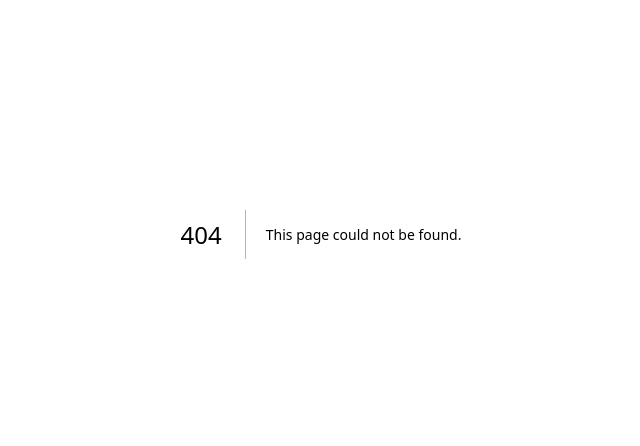
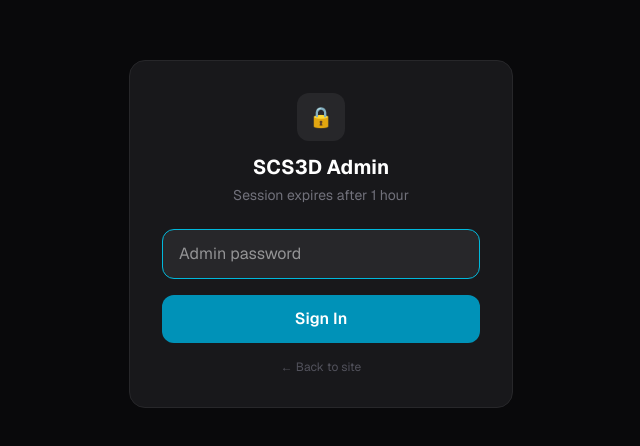
Before and after one commit to scs110110110-commits/scs3d-platform, a Next.js app: page /admin/login in a window 1280 px wide. Before the commit this address had no page. Shown: the part 166-612 px from the top of the page, without its empty margins (319-959 px from the left). Built offline with nearby package versions, Linux system fonts and the light colour scheme.

Commit message:
Replace Basic Auth with JWT session login for admin.
Browsers no longer store admin credentials permanently; sessions expire after one hour with explicit logout.

```diff
--- a/package.json
+++ b/package.json
@@ -10,6 +10,7 @@
   },
   "dependencies": {
     "fflate": "^0.8.3",
+    "jose": "^6.2.3",
     "next": "^15.5.19",
     "nodemailer": "^8.0.10",
     "react": "^19.2.7",
--- /dev/null
+++ b/src/app/admin/login/page.tsx
@@ -0,0 +1,99 @@
+"use client";
+
+import Link from "next/link";
+import { useRouter, useSearchParams } from "next/navigation";
+import { Suspense, useState } from "react";
+
+function LoginForm() {
+  const router = useRouter();
+  const searchParams = useSearchParams();
+  const from = searchParams.get("from") || "/admin";
+
+  const [password, setPassword] = useState("");
+  const [error, setError] = useState("");
+  const [loading, setLoading] = useState(false);
+
+  async function handleSubmit(e: React.FormEvent) {
+    e.preventDefault();
+    setLoading(true);
+    setError("");
+
+    try {
+      const res = await fetch("/api/admin/login", {
+        method: "POST",
+        headers: { "Content-Type": "application/json" },
+        body: JSON.stringify({ password }),
+      });
+
+      const data = await res.json();
+      if (!res.ok) throw new Error(data.error || "Login failed");
+
+      router.push(from);
+      router.refresh();
+    } catch (err) {
+      setError(err instanceof Error ? err.message : "Login failed");
+    } finally {
+      setLoading(false);
+    }
+  }
+
+  return (
+    <div className="flex min-h-screen items-center justify-center bg-zinc-950 px-4">
+      <form
+        onSubmit={handleSubmit}
+        className="w-full max-w-sm rounded-2xl border border-zinc-800 bg-zinc-900 p-8"
+      >
+        <div className="mb-6 text-center">
+          <div className="mx-auto mb-3 flex h-12 w-12 items-center justify-center rounded-xl bg-zinc-800 text-xl">
+            🔒
+          </div>
+          <h1 className="text-xl font-bold text-white">SCS3D Admin</h1>
+          <p className="mt-1 text-sm text-zinc-500">
+            Session expires after 1 hour
+          </p>
+        </div>
+
+        <input
+          type="password"
+          value={password}
+          onChange={(e) => setPassword(e.target.value)}
+          placeholder="Admin password"
+          autoFocus
+          className="mb-4 w-full rounded-xl border border-zinc-700 bg-zinc-800 px-4 py-3 text-white outline-none focus:border-cyan-500"
+        />
+
+        {error && (
+          <p className="mb-4 text-center text-sm text-red-400">{error}</p>
+        )}
+
+        <button
+          type="submit"
+          disabled={loading}
+          className="w-full rounded-xl bg-cyan-600 py-3 font-semibold text-white hover:bg-cyan-500 disabled:opacity-50"
+        >
+          {loading ? "Signing in..." : "Sign In"}
+        </button>
+
+        <p className="mt-4 text-center text-xs text-zinc-600">
+          <Link href="/" className="hover:text-zinc-400">
+            ← Back to site
+          </Link>
+        </p>
+      </form>
+    </div>
+  );
+}
+
+export default function AdminLoginPage() {
+  return (
+    <Suspense
+      fallback={
+        <div className="flex min-h-screen items-center justify-center text-zinc-500">
+          Loading...
+        </div>
+      }
+    >
+      <LoginForm />
+    </Suspense>
+  );
+}
--- /dev/null
+++ b/src/app/api/admin/login/route.ts
@@ -0,0 +1,35 @@
+import { NextResponse } from "next/server";
+import {
+  ADMIN_COOKIE,
+  createAdminToken,
+  getAdminCookieOptions,
+} from "@/lib/adminAuth";
+
+export const dynamic = "force-dynamic";
+
+export async function POST(request: Request) {
+  const password = process.env.ADMIN_PASSWORD;
+
+  if (!password) {
+    return NextResponse.json(
+      { error: "Admin password not configured on server." },
+      { status: 503 }
+    );
+  }
+
+  const body = await request.json();
+  const input = String(body.password || "");
+
+  if (input !== password) {
+    return NextResponse.json({ error: "Wrong password." }, { status: 401 });
+  }
+
+  const token = await createAdminToken();
+  if (!token) {
+    return NextResponse.json({ error: "Could not create session." }, { status: 500 });
+  }
+
+  const response = NextResponse.json({ success: true });
+  response.cookies.set(ADMIN_COOKIE, token, getAdminCookieOptions());
+  return response;
+}
--- /dev/null
+++ b/src/app/api/admin/logout/route.ts
@@ -0,0 +1,16 @@
+import { NextResponse } from "next/server";
+import { ADMIN_COOKIE } from "@/lib/adminAuth";
+
+export const dynamic = "force-dynamic";
+
+export async function POST() {
+  const response = NextResponse.json({ success: true });
+  response.cookies.set(ADMIN_COOKIE, "", {
+    httpOnly: true,
+    secure: process.env.NODE_ENV === "production",
+    sameSite: "lax",
+    path: "/",
+    maxAge: 0,
+  });
+  return response;
+}
--- a/src/app/api/scout/trending/route.ts
+++ b/src/app/api/scout/trending/route.ts
@@ -1,27 +1,16 @@
 import { NextResponse } from "next/server";
+import { cookies } from "next/headers";
+import { ADMIN_COOKIE, verifyAdminToken } from "@/lib/adminAuth";
 import { fetchAllTrending } from "@/lib/trendFetcher";
 
 export const dynamic = "force-dynamic";
 
 export async function GET(request: Request) {
-  const password = process.env.ADMIN_PASSWORD;
-  const authHeader = request.headers.get("authorization");
+  const cookieStore = await cookies();
+  const token = cookieStore.get(ADMIN_COOKIE)?.value;
 
-  if (password) {
-    const valid =
-      authHeader?.startsWith("Basic ") &&
-      (() => {
-        try {
-          const decoded = atob(authHeader.slice(6));
-          return decoded.slice(decoded.indexOf(":") + 1) === password;
-        } catch {
-          return false;
-        }
-      })();
-
-    if (!valid) {
-      return NextResponse.json({ error: "Unauthorized" }, { status: 401 });
-    }
+  if (!token || !(await verifyAdminToken(token))) {
+    return NextResponse.json({ error: "Unauthorized" }, { status: 401 });
   }
 
   try {
--- a/src/components/admin/AdminHeader.tsx
+++ b/src/components/admin/AdminHeader.tsx
@@ -1,8 +1,17 @@
 "use client";
 
 import Link from "next/link";
+import { useRouter } from "next/navigation";
 
 export default function AdminHeader() {
+  const router = useRouter();
+
+  async function handleLogout() {
+    await fetch("/api/admin/logout", { method: "POST" });
+    router.push("/admin/login");
+    router.refresh();
+  }
+
   return (
     <header className="sticky top-0 z-40 border-b border-zinc-800/80 bg-zinc-950/90 backdrop-blur-xl">
       <div className="mx-auto flex max-w-6xl items-center justify-between px-4 py-4 sm:px-6">
@@ -12,7 +21,7 @@ export default function AdminHeader() {
           </div>
           <div>
             <div className="text-lg font-bold text-white">SCS3D Admin</div>
-            <div className="text-xs text-zinc-500">Vercel protected</div>
+            <div className="text-xs text-zinc-500">Session · 1h expiry</div>
           </div>
         </div>
 
@@ -31,6 +40,12 @@ export default function AdminHeader() {
           >
             View Site ↗
           </a>
+          <button
+            onClick={handleLogout}
+            className="rounded-lg border border-zinc-700 px-3 py-1.5 text-xs text-zinc-400 hover:bg-zinc-800"
+          >
+            Logout
+          </button>
         </nav>
       </div>
     </header>
--- /dev/null
+++ b/src/lib/adminAuth.ts
@@ -0,0 +1,43 @@
+import { SignJWT, jwtVerify } from "jose";
+
+export const ADMIN_COOKIE = "scs3d_admin_token";
+export const SESSION_HOURS = 1;
+
+function getSecret() {
+  const password = process.env.ADMIN_PASSWORD;
+  if (!password) return null;
+  return new TextEncoder().encode(password);
+}
+
+export async function createAdminToken(): Promise<string | null> {
+  const secret = getSecret();
+  if (!secret) return null;
+
+  return new SignJWT({ role: "admin" })
+    .setProtectedHeader({ alg: "HS256" })
+    .setIssuedAt()
+    .setExpirationTime(`${SESSION_HOURS}h`)
+    .sign(secret);
+}
+
+export async function verifyAdminToken(token: string): Promise<boolean> {
+  const secret = getSecret();
+  if (!secret) return false;
+
+  try {
+    await jwtVerify(token, secret);
+    return true;
+  } catch {
+    return false;
+  }
+}
+
+export function getAdminCookieOptions() {
+  return {
+    httpOnly: true,
+    secure: process.env.NODE_ENV === "production",
+    sameSite: "lax" as const,
+    path: "/",
+    maxAge: SESSION_HOURS * 60 * 60,
+  };
+}
--- a/src/middleware.ts
+++ b/src/middleware.ts
@@ -1,9 +1,15 @@
 import { NextResponse } from "next/server";
 import type { NextRequest } from "next/server";
+import { ADMIN_COOKIE, verifyAdminToken } from "@/lib/adminAuth";
 
-export function middleware(request: NextRequest) {
+export async function middleware(request: NextRequest) {
+  const { pathname } = request.nextUrl;
+
+  if (pathname === "/admin/login") {
+    return NextResponse.next();
+  }
+
   const password = process.env.ADMIN_PASSWORD;
-
   if (!password) {
     return new NextResponse(
       "Admin locked — set ADMIN_PASSWORD in Vercel Environment Variables, then redeploy.",
@@ -11,31 +17,17 @@ export function middleware(request: NextRequest) {
     );
   }
 
-  const authHeader = request.headers.get("authorization");
+  const token = request.cookies.get(ADMIN_COOKIE)?.value;
 
-  if (authHeader?.startsWith("Basic ")) {
-    try {
-      const decoded = atob(authHeader.slice(6));
-      const colonIndex = decoded.indexOf(":");
-      const pwd = decoded.slice(colonIndex + 1);
-
-      if (pwd === password) {
-        return NextResponse.next();
-      }
-    } catch {
-      // invalid auth header
-    }
+  if (token && (await verifyAdminToken(token))) {
+    return NextResponse.next();
   }
 
-  return new NextResponse("Authentication required", {
-    status: 401,
-    headers: {
-      "WWW-Authenticate": 'Basic realm="SCS3D Admin", charset="UTF-8"',
-      "Content-Type": "text/plain",
-    },
-  });
+  const loginUrl = new URL("/admin/login", request.url);
+  loginUrl.searchParams.set("from", pathname);
+  return NextResponse.redirect(loginUrl);
 }
 
 export const config = {
-  matcher: ["/admin", "/admin/(.*)", "/api/scout/(.*)"],
+  matcher: ["/admin", "/admin/((?!login).*)", "/api/scout/(.*)"],
 };
```
Also changed, not shown: 1 other file (tests, documents, lock files or other folders).
